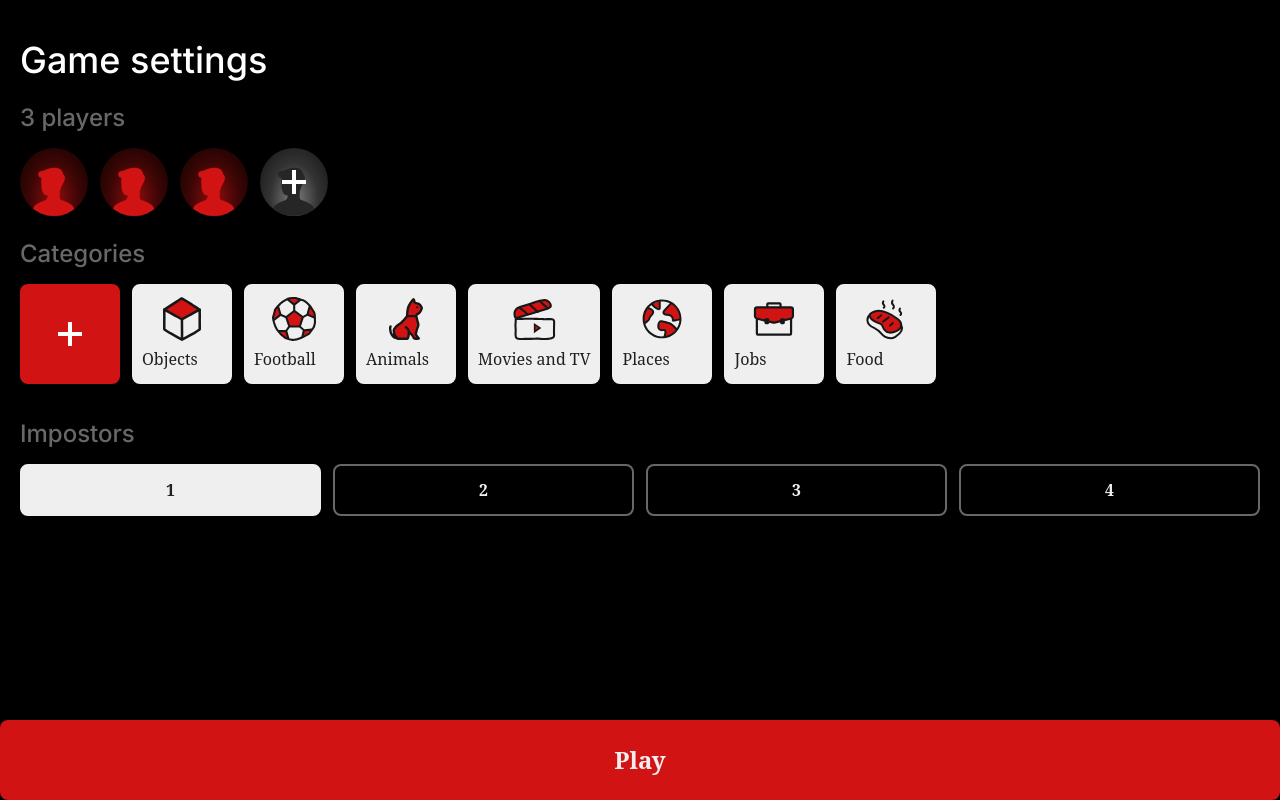
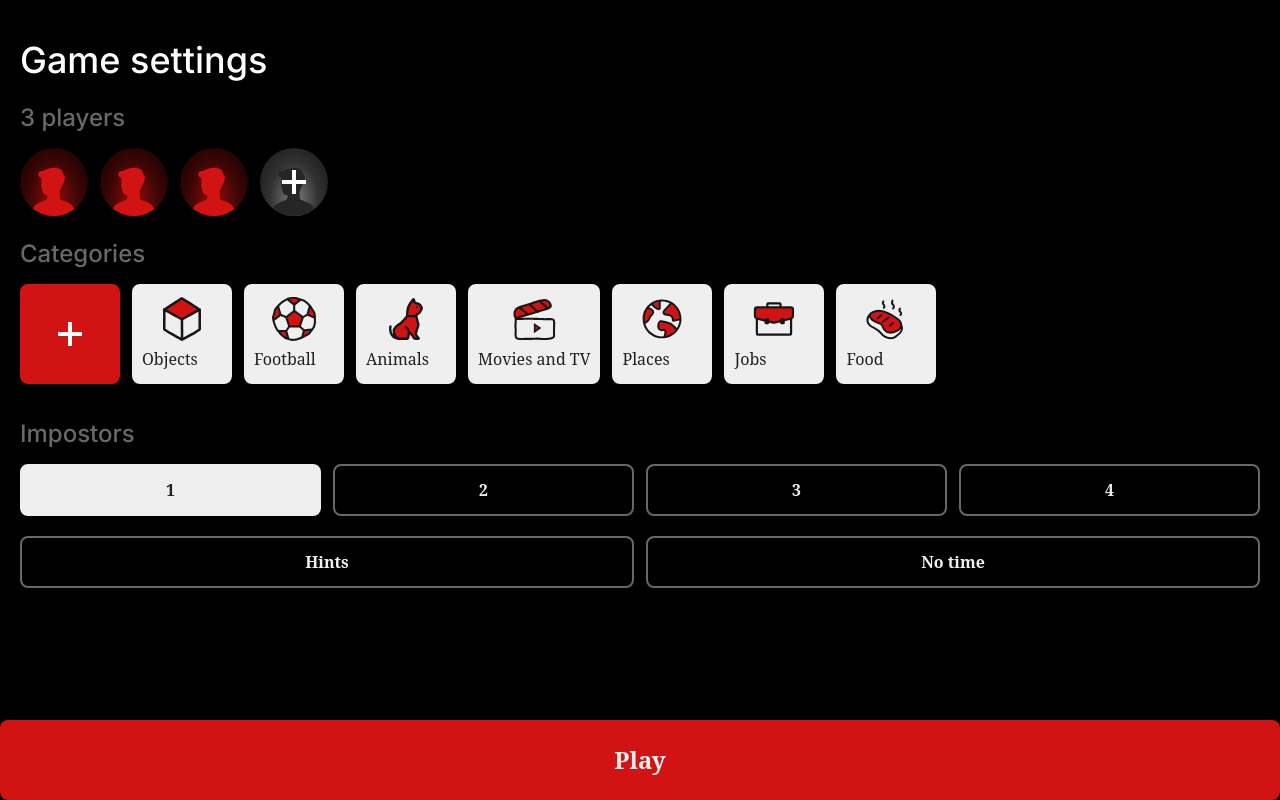
Before and after one commit to BenjaminFrias/impostor, a React (Vite) app: page / in a window 1280 px wide. Both pictures are taken after a click on the button "Play". Built offline with nearby package versions, Linux system fonts and the light colour scheme; a web font is replaced by a local one.

Commit message:
feat: add time and hints inputs

```diff
--- a/src/pages/SettingsPage.tsx
+++ b/src/pages/SettingsPage.tsx
@@ -164,6 +164,29 @@ export default function SettingsPage({ onNavigate }: SettingsProps) {
 				color="red"
 				handleClick={() => onNavigate('home')}
 			/>
+
+			<div className="flex gap-3 w-full mb-20">
+				<button
+					className={`flex-1 rounded-(--button-radius) p-3 font-primary font-bold border-2 ${
+						localSettings.hints
+							? 'bg-custom-white text-gray border-custom-white'
+							: 'bg-transparent text-custom-white border-light-gray'
+					} `}
+					onClick={toggleHints}
+				>
+					Hints
+				</button>
+				<button
+					className={`flex-1 rounded-(--button-radius) p-3 font-primary font-bold border-2 ${
+						localSettings.time
+							? 'bg-custom-white text-gray border-custom-white'
+							: 'bg-transparent text-custom-white border-light-gray'
+					} `}
+					onClick={toggleTime}
+				>
+					{localSettings.time ? `${localSettings.time}min` : 'No time'}
+				</button>
+			</div>
 		</div>
 	);
 }
```
